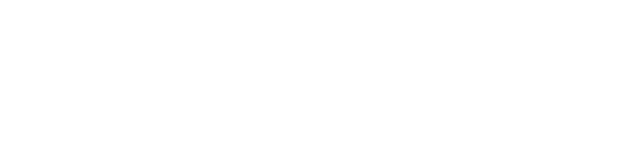
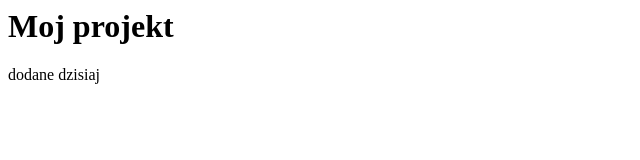
Before and after one commit to DustEyezz/Praktyki4P, a plain HTML site: page index.html in a window 1280 px wide. Shown: the whole page, without its empty margins (0-640 px from the left). Drawn offline with Linux system fonts and the light colour scheme.

Commit message:
Dodanie headera1 oraz diva

```diff
--- a/index.html
+++ b/index.html
@@ -3,6 +3,7 @@
     <title>Projekt</title>
 </head>
 <body>
-
+    <h1>Moj projekt</h1>
+    <div>dodane dzisiaj</div>
 </body>
 </html>
```
